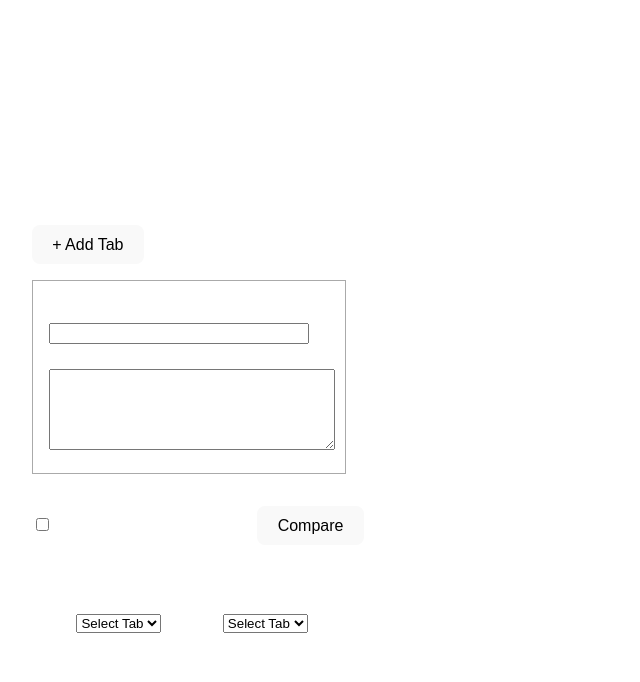
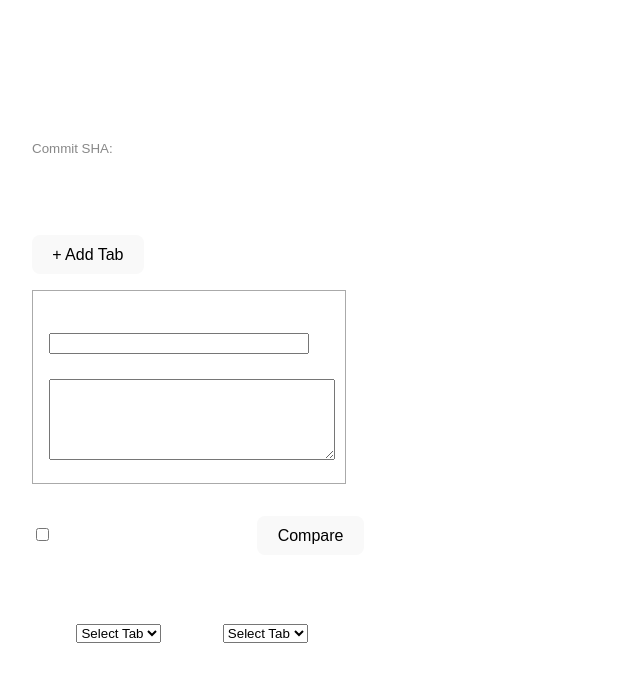
Before and after one commit to BeardedOwl1357/multi-diff, a React (Vite) app: page / in a window 1280 px wide. Shown: the top 682 px of the page, without its empty margins (0-640 px from the left). Built offline with nearby package versions, Linux system fonts and the light colour scheme.

Commit message:
Show commit id of deployed app

```diff
--- a/src/App.jsx
+++ b/src/App.jsx
@@ -4,6 +4,7 @@ import CompareResults from "./CompareResults";
 import DiffSelector from "./DiffSelector";
 import TabDiffView from "./TabDiffView";
 import { compareTabs } from "./utils";
+import AppVersion from "./AppVersion";
 
 export default function App() {
   const [tabs, setTabs] = useState([{ heading: "", text: "" }]);
@@ -45,6 +46,7 @@ export default function App() {
 
   return (
     <div style={{ padding: "2rem", fontFamily: "Arial", color: "white" }}>
+      <AppVersion/>
       <h2>Tab Comparator</h2>
 
       <TabInputList
--- /dev/null
+++ b/src/AppVersion.jsx
@@ -0,0 +1,9 @@
+function AppVersion() {
+  return (
+    <div style={{ fontSize: 'smaller', color: '#888' }}>
+      Commit SHA: {import.meta.env.VITE_COMMIT_SHA}
+    </div>
+  );
+}
+
+export default AppVersion;
```
Also changed, not shown: 1 other file (tests, documents, lock files or other folders).
